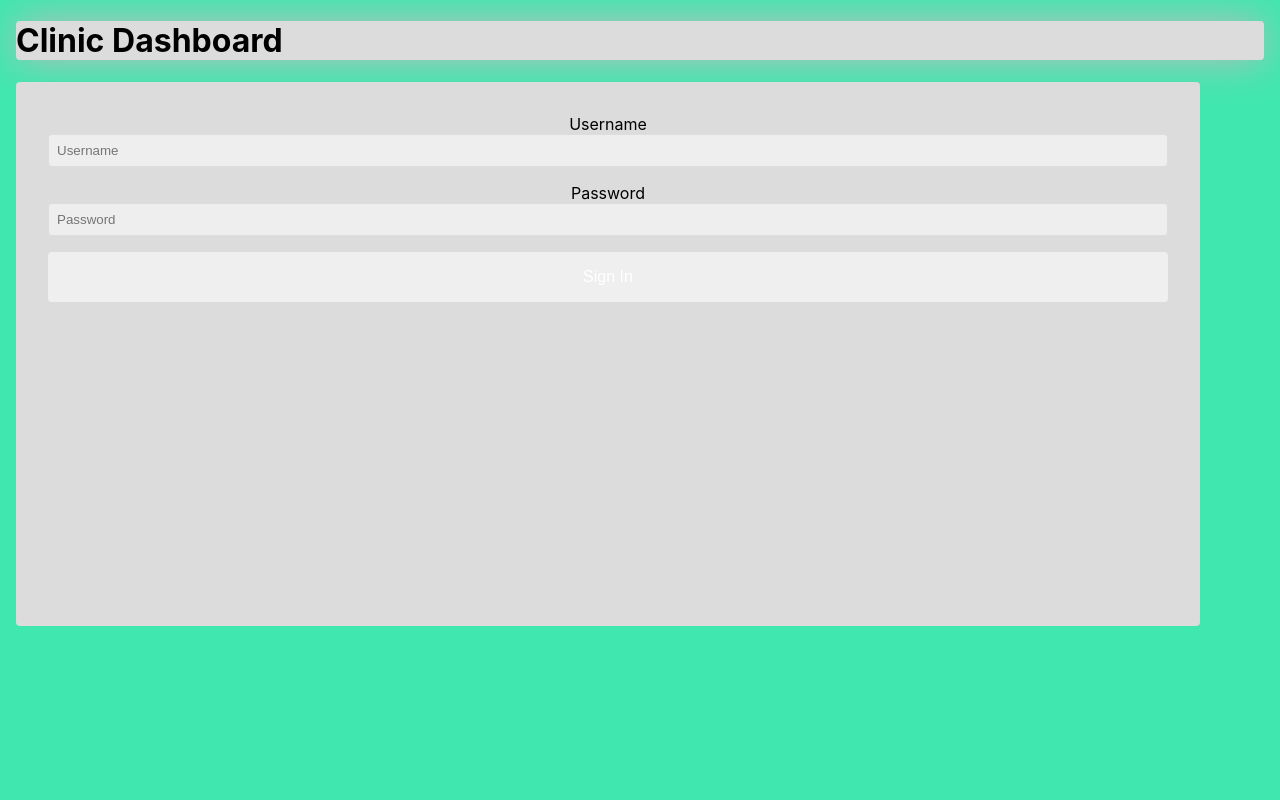
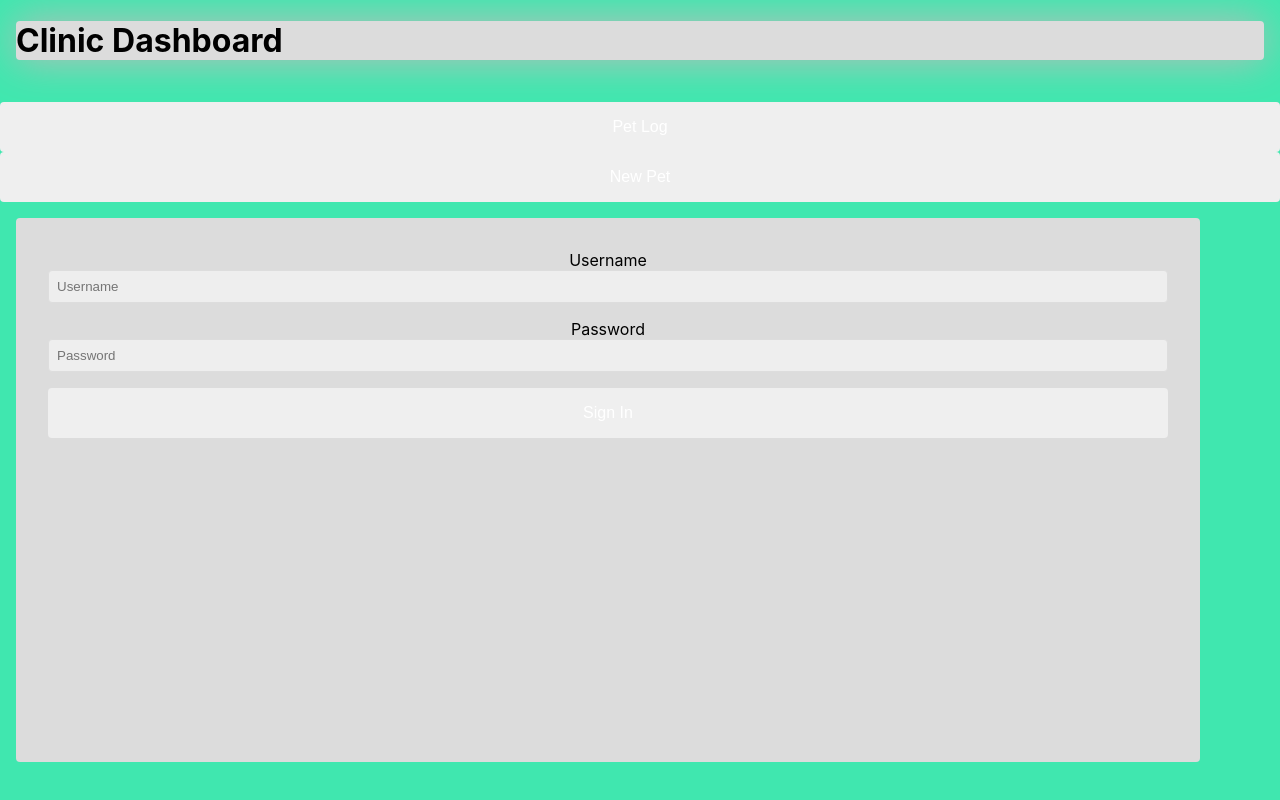
Before and after one commit to hulaus/Pet-Database, a React (Create React App) app: page /create in a window 1280 px wide. Shown: the top 800 px of the page. Built offline with nearby package versions, Linux system fonts and the light colour scheme.

Commit message:
added Nav bar to Page but not connected to anything

```diff
--- a/src/App.css
+++ b/src/App.css
@@ -1,3 +1,13 @@
+.App{
+  height: auto;
+  width: auto;
+  display: flex;
+  flex-direction: column;
+  align-items: center;
+  justify-content: center;
+  background: black;
+}
+
 
 .App-logo {
   height: 40vmin;
--- a/src/App.jsx
+++ b/src/App.jsx
@@ -1,19 +1,55 @@
-import React from 'react'
+import React from 'react';
 import './App.css';
-import { BrowserRouter as Router, Link, Route, Routes } from 'react-router-dom';
+import Login from './components/Login/Login'
 import Home from './components/Home/Home';
 import Petlog from './components/petlog/Petlog';
 import NewPet from './components/newPet/NewPet';
-import navBar from './components/navBar/Navbar';
+import { Navbar } from 'react-bootstrap';
+import NavbarComp from './components/navBar/NavbarComp'
+import { BrowserRouter, Router, Link, Route, Routes } from 'react-router-dom';
+
+function App () {
+  return (
+    <Home />
+  )
+}
+
+export default App;
+
+
+
+
+ /* function App() {
+  return (
+    <div>
+      <Navbar fix="top" />
+      <Home />
+    </div>
+
+  );
+}
 
 
 function App() {
-    return (
+  return(
+    <><div className="app">
+      <NavbarComp />
+    </div>
+    <BrowserRouter>
+    <nav>
+      <Link to="/"></Link>
+      <Link to="/create"></Link>
+    </nav>
+    <Routes>
+      <Route path="/" element={<Login/>} />
+      <Route path="/Home" element={<Home />} />
+      <Route path="/create" element={<NavbarComp />} />
+      <Route path="/Petlog" element={<Petlog />} />
+      <Route path="/NewPet" element={<NewPet />} />
+    </Routes>
+    </BrowserRouter>
+    </>
+  );
+}
 
-      <div>
-        <Home />
-      </div>
-
-    );
-  }
-export default App;
+*/
--- a/src/components/Home/Home.jsx
+++ b/src/components/Home/Home.jsx
@@ -1,6 +1,6 @@
 import './styles.css';
 import Login from '../Login/Login'
-import navBar from '../navBar/Navbar';
+import NavbarComp from '../navBar/NavbarComp';
 
 function Home() {
     return (
@@ -11,6 +11,7 @@ function Home() {
         <div>
         </div>
         <div>
+            <NavbarComp />
             <Login />
         </div>
         </div>
--- /dev/null
+++ b/src/components/navBar/NavbarComp.jsx
@@ -0,0 +1,66 @@
+import React, {Component} from 'react';
+import {Navbar, Nav, Container} from 'react-bootstrap';
+
+export default class NavbarComp extends Component {
+  render() {
+    return(
+    <>
+    <br />
+    <Navbar bg="light" variant="light">
+      <Container>
+
+      <Nav clasName="me-auto">
+        <div>
+          <Nav.Link href="#Petlog">
+            <button type="button" class="PetlogButton">
+              <span class="Pet Log"></span>
+              Pet Log
+            </button>
+          </Nav.Link>
+        </div>
+        <div>
+          <Nav.Link href="#NewPet">
+            <button type="button" class="NewPetButton">
+              New Pet
+            </button>
+          </Nav.Link>
+        </div>
+      </Nav>
+      </Container>
+    </Navbar>
+    </>
+
+      );
+    }
+  }
+
+
+
+
+
+/* TEMPORARY CHANGE (TESTING NEW NAVBAR)
+
+import React from "react";
+import { Nav, NavLink, NavMenu }
+    from "./NavbarElements";
+
+const Navbar = () => {
+  return (
+    <>
+      <Nav>
+        <NavMenu>
+          <NavLink to="/Petlog" activeStyle>
+            Petlog
+          </NavLink>
+          <NavLink to="/NewPet" activeStyle>
+            New Pet Form
+          </NavLink>
+        </NavMenu>
+      </Nav>
+    </>
+  );
+};
+
+export default Navbar;
+
+*/
--- a/src/components/navBar/NavbarElements.js
+++ /dev/null
@@ -1,38 +0,0 @@
-import { NavLink as Link } from "react-router-dom";
-import styled from "styled-components";
-
-export const Nav = styled.nav`
-  background: #ffb3ff;
-  height: 85px;
-  display: flex;
-  justify-content: space-between;
-  padding: 0.2rem calc((100vw - 1000px) / 2);
-  z-index: 12;
-`;
-
-export const NavLink = styled(Link)`
-  color: #808080;
-  display: flex;
-  align-items: center;
-  text-decoration: none;
-  padding: 0 1rem;
-  height: 100%;
-  cursor: pointer;
-  &.active {
-    color: #4d4dff;
-  }
-`;
-
-export const NavMenu = styled.div`
-  display: flex;
-  align-items: center;
-  margin-right: -24px;
-  /* Second Nav */
-  /* margin-right: 24px; */
-  /* Third Nav */
-  /* width: 100vw;
-white-space: nowrap; */
-  @media screen and (max-width: 768px) {
-    display: none;
-  }
-`;
--- a/src/components/navBar/navbar.jsx
+++ /dev/null
@@ -1,22 +0,0 @@
-import React from "react";
-import { Nav, NavLink, NavMenu }
-    from "./NavbarElements";
-
-const Navbar = () => {
-  return (
-    <>
-      <Nav>
-        <NavMenu>
-          <NavLink to="/Petlog" activeStyle>
-            Petlog
-          </NavLink>
-          <NavLink to="/NewPet" activeStyle>
-            New Pet Form
-          </NavLink>
-        </NavMenu>
-      </Nav>
-    </>
-  );
-};
-
-export default Navbar;
--- a/src/components/navBar/styles.css
+++ b/src/components/navBar/styles.css
@@ -1,4 +1,7 @@
-
+.brand-name {
+  text-decoration: none;
+  color: black;
+}
 
 /* body {
     margin: 0;
--- a/src/index.js
+++ b/src/index.js
@@ -3,11 +3,14 @@ import ReactDOM from 'react-dom/client';
 import './index.css';
 import App from './App';
 import reportWebVitals from './reportWebVitals';
+import { BrowserRouter } from 'react-router-dom';
 
 const root = ReactDOM.createRoot(document.getElementById('root'));
 root.render(
   <React.StrictMode>
+    <BrowserRouter>
     <App />
+    </BrowserRouter>
   </React.StrictMode>
 );
 
```
